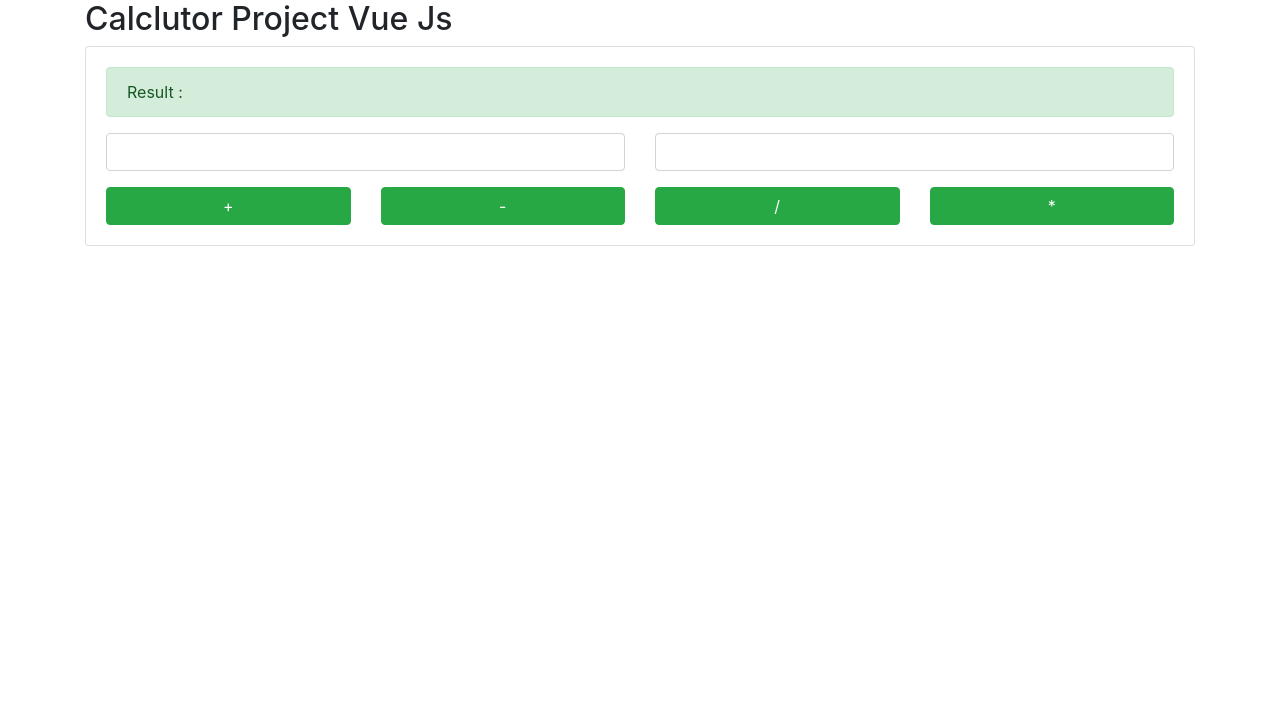
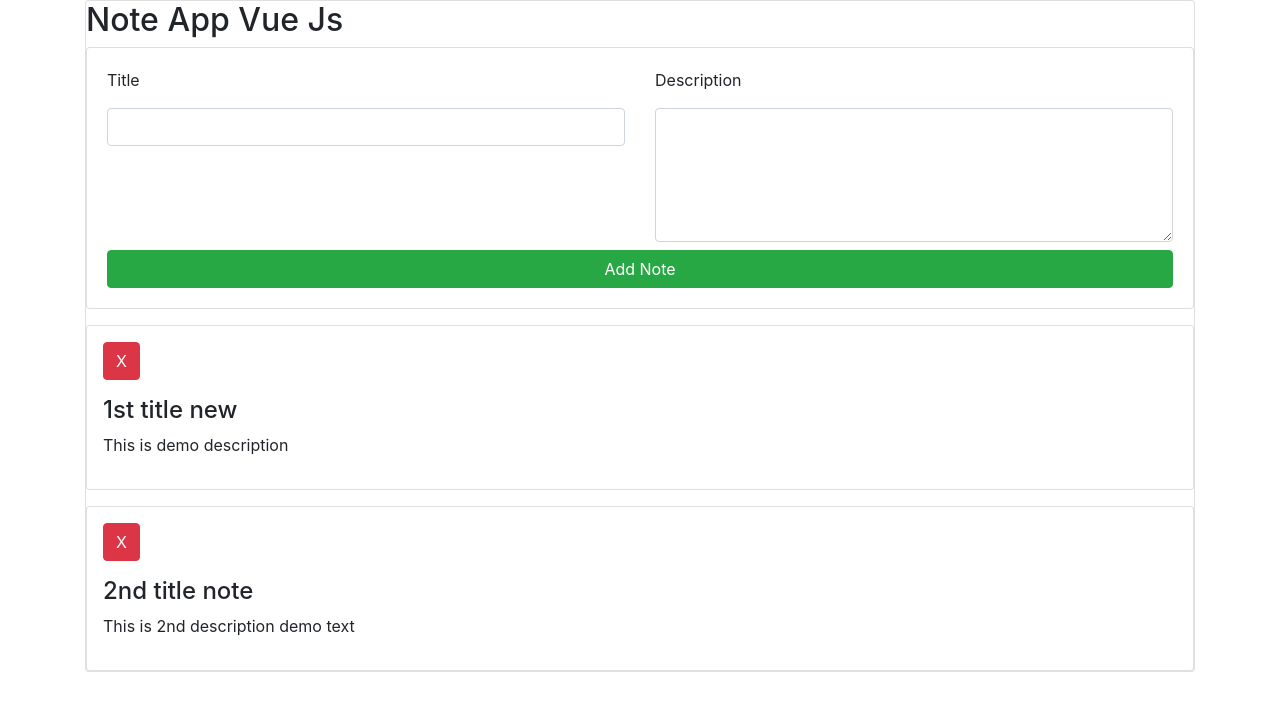
Before and after one commit to kamrul4950/vue_new_version, a PHP site: page / in a window 1280 px wide. Shown: the top 711 px of the page. Run offline with PHP 8.4, Linux system fonts and the light colour scheme.

Commit message:
Vue js Daily note book system

```diff
--- a/index.php
+++ b/index.php
@@ -9,43 +9,51 @@
 </head>
 <body>
         <div id="app">
-        <div class="container">
-          <h2>Calclutor Project Vue Js</h2>
+          <div class="container">
             <div class="card">
-              <div class="card-body">
-
-                  <div class="alert alert-danger" v-if="hasError">
-                    Error : {{error}}
-                  </div>
-                  <div class="alert alert-success" v-else>
-                    Result : {{result}}
+              <h2>Note App Vue Js</h2>
+              <div class="card card-body" v-if="errorText.length>0">
+                <div class="alert alert-danger" >
+                  {{errorText}}
+                </div>
+              </div>
+              <div class="card card-body" v-if="successText.length>0">
+                <div class="alert alert-success">
+                  {{successText}}
+                </div>
+              </div>
+              <div class="card card-body">
+                  <div class="row">
+                    <div class="col-md-6">
+                      <p>Title  {{ title }}</p>
+                      <input type="text" class="form-control" v-model="title">
+                    </div>
+                    <div class="col-md-6">
+                      <p>Description  {{ description }}</p>
+                      <textarea class="form-control" cols="30" rows="5" v-model="description"></textarea>
+                    </div>
                   </div>
                   <div class="row">
-                    <div class="col-md-6">
-                      <input type="text" v-model="frist_num" class="form-control" v-on:keyup="numberChick">
-                    </div>
-                    <div class="col-md-6">
-                      <input type="text" v-model="second_num" class="form-control" v-on:keyup="numberChick">
-                    </div>
-                  </div>
-                  <div class="row mt-3">
-                    <div class="col-md-3">
-                      <button type="button" class="btn btn-success btn-block" v-on:click="sumationFun">+</button>
-                    </div>
-                    <div class="col-md-3">
-                      <button type="button" class="btn btn-success btn-block" v-on:click="subtractionFun">-</button>
-                    </div>
-                    <div class="col-md-3">
-                      <button type="button" class="btn btn-success btn-block" v-on:click="divisionFun">/</button>
-                    </div>
-                    <div class="col-md-3">
-                      <button type="button" class="btn btn-success btn-block" v-on:click="multiplactionFun">*</button>
+                    <div class="col-md-12">
+                      <button type="button" class="btn btn-success btn-block mt-2" v-on:click="addFun" >Add Note</button>
                     </div>
                   </div>
               </div>
+              <div class="card card-body mt-3 p-3" v-for="(note , index) in notes">
+                <div class="row">
+                  <div class="col-md-12">
+                    <p class="btn btn-danger" v-on:click="deleteNote(index)">X</p>
+                     <h4>{{note.title}}</h4>
+                    <p>{{note.description}}</p>
+                  </div>
+                </div>
+
+
+              </div>
             </div>
-        </div>
 
+
+          </div>
         </div>
 
     <script src="https://code.jquery.com/jquery-3.4.1.slim.min.js" integrity="sha384-J6qa4849blE2+poT4WnyKhv5vZF5SrPo0iEjwBvKU7imGFAV0wwj1yYfoRSJoZ+n" crossorigin="anonymous"></script>
--- a/js/main.js
+++ b/js/main.js
@@ -1,54 +1,48 @@
-var app =new Vue({
-    el:"#app",
+var app = new Vue({
+    el:'#app',
     data:{
-        frist_num:"",
-        second_num:"",
-        result:"",
-        hasError:false,
-        error:""
+        title:'',
+        description:'',
+        notes:[],
+        errorText:'',
+        successText:''
+    },
+    mounted(){
+        this.notes.push(
+            {
+                'title':'1st title new',
+                'description':'This is demo description'
+            },
+            {
+                'title':'2nd title note',
+                'description':'This is 2nd description demo text'
+            }
+        )
     },
     methods:{
-        sumationFun(){
-
-           var nam1 = Number(this.frist_num) ;
-           var nam2 = Number(this.second_num) ;
-           var result =nam1+nam2;
-           this.result=result;
+        addFun(){
+            let title=this.title;
+            let description=this.description;
+            if(title.length > 0 && description.length >0){
+                let notAdd ={
+                    'title':title,
+                    'description':description
+                }
+                this.notes.push(notAdd);
+                this.title="",
+                this.description="",
+                this.successText="Note Added",
+                this.errorText=""
+            }else{
+                this.successText="",
+                this.errorText="Please fill the input field.."
+                return;
+            }
         },
-        subtractionFun(){
-
-            var nam1 = Number(this.frist_num);
-            var nam2 = Number(this.second_num);
-            var result = nam1-nam2;
-            this.result=result;
-        },
-        divisionFun(){
-
-
-            var nam1=Number(this.frist_num);
-            var nam2=Number(this.second_num);
-            var result =nam1/nam2;
-            this.result=result;
-        },
-        multiplactionFun(){
-
-
-            var nam1 = Number(this.frist_num);
-            var nam2 = Number(this.second_num);
-            var result =nam1*nam2;
-            this.result=result;
-        },
-        numberChick(){
-            if(isNaN(this.frist_num)){
-                            this.hasError=true;
-                            this.error="Please enter valide number..";
-                        }else if(isNaN(this.second_num)){
-                            this.hasError=true;
-                            this.error="Please enter valide number";
-                        }else{
-                            this.hasError=false;
-                            this.error="";
-                        }
+        deleteNote(noteIndex){
+            this.notes.splice(noteIndex,1);
+            this.successText="Note delete success..",
+            this.errorText=""
         }
     }
-})
+});
```
